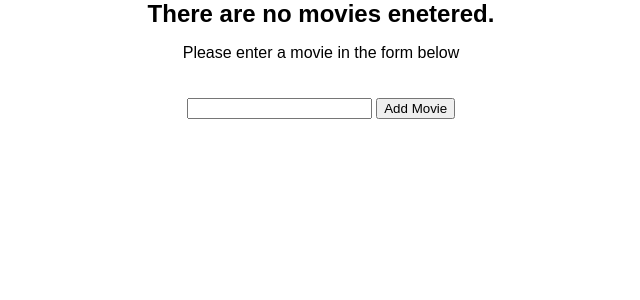
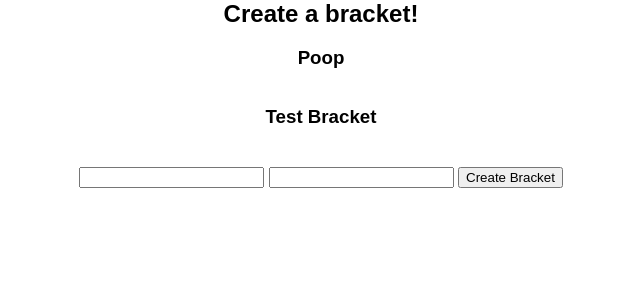
Before and after one commit to Tbeck202/BracketBuilder, a Flask app: page / in a window 1280 px wide. Shown: the top 300 px of the page, without its empty margins (319-959 px from the left). Run offline with Flask 2, Linux system fonts and the light colour scheme; data comes from the database, SQL or seed files in the repository; data that the repository does not hold is empty.

Commit message:
Setup db and refactor index route

```diff
--- a/app.py
+++ b/app.py
@@ -9,7 +9,8 @@ Base = declarative_base()
 
 # --------------INIT APP----------------------------------------------------------------------------
 app = Flask(__name__)
-app.config['SQLALCHEMY_DATABASE_URI'] = 'sqlite:///bracekt_builder.db'
+app.config['SQLALCHEMY_DATABASE_URI'] = 'sqlite:///bracket_builder.db'
+app.config['SQLALCHEMY_TRACK_MODIFICATIONS'] = False
 db = SQLAlchemy(app)
 
 # --------------MODELS----------------------------------------------------------------------------
@@ -19,14 +20,13 @@ class Bracket(db.Model):
     id = db.Column(db.Integer, primary_key=True)
     theme = db.Column(db.String(500), nullable=False)
     size = db.Column(db.Integer, nullable=False)
-    pool = relationship("Pool", uselist=False, back_populates="bracket")
+    pool = db.relationship("Pool", backref="bracket")
 
 
 class Pool(db.Model):
     id = db.Column(db.Integer, primary_key=True)
     movie = db.Column(db.String(200), nullable=False)
-    bracket_id = Column(Integer, ForeignKey('bracket.id'))
-    bracket = relationship("Bracket", back_populates="pool")
+    bracket_id = db.Column(db.Integer, db.ForeignKey('bracket.id'))
 # --------------ROUTES----------------------------------------------------------------------------
 
 # Index route / add movies to pool
@@ -37,19 +37,18 @@ class Pool(db.Model):
 @app.route('/', methods=['POST', 'GET'])
 def index():
     if request.method == 'POST':
-        movie_title = request.form['movie']
-        new_movie = Pool(movie=movie_title)
+        bracket_theme = request.form['theme']
+        bracket_size = request.form['size']
+        new_bracket = Bracket(theme=bracket_theme, size=bracket_size)
         try:
-            Pool.session.add(new_movie)
-            Pool.session.commit()
+            db.session.add(new_bracket)
+            db.session.commit()
             return redirect('/')
         except:
-            return f"Something went wrong adding {new_movie.movie}"
+            return f"Something went wrong adding {new_bracket.theme}"
     else:
-        # movies = Bracket.query(Bracket.pool).all()
-        # movies = Bracket.query.order_by(Bracket.pool.id).all()
-        movies = Pool.query.order_by(Pool.id).all()
-        return render_template('index.html', movies=movies)
+        brackets = Bracket.query.order_by(Bracket.id).all()
+        return render_template('index.html', brackets=brackets)
 
 # Deleting movies from the pool
 
--- /dev/null
+++ b/bracket_builder.session.sql
@@ -0,0 +1,2 @@
+SELECT *
+FROM bracket
--- a/templates/index.html
+++ b/templates/index.html
@@ -7,7 +7,20 @@
 {% block body %}
 <div class="movie-pool">
 
-    {% if movies|length < 1 %}
+    <h2>Create a bracket!</h2>
+    {% for bracket in brackets %}
+    <h3 class="movie">{{ bracket.theme }}</h3>
+    {% endfor %}
+<div class="form-container">
+    <form action="/" method="post">
+        <input type="text" name="theme" id="theme">
+        <input type="number" name="size" id="size" step="2">
+        <input type="submit" value="Create Bracket">
+    </form>
+</div>
+{% endblock %}
+
+<!-- {% if movies|length < 1 %}
         <h2>There are no movies enetered.</h2>
         <p>Please enter a movie in the form below</p>
     {% else %}
@@ -24,12 +37,4 @@
         {% endfor %}
     </div>
 </div>
-{% endif %}
-
-<div class="form-container">
-    <form action="/" method="post">
-        <input type="text" name="movie" id="movie">
-        <input type="submit" value="Add Movie">
-    </form>
-</div>
-{% endblock %}
+{% endif %} -->
```
Also changed, not shown: bracket_builder.py (+6 -1 lines), bracekt_builder.db (deleted), bracket_builder.db (added), test.db (deleted), 1 other file.
